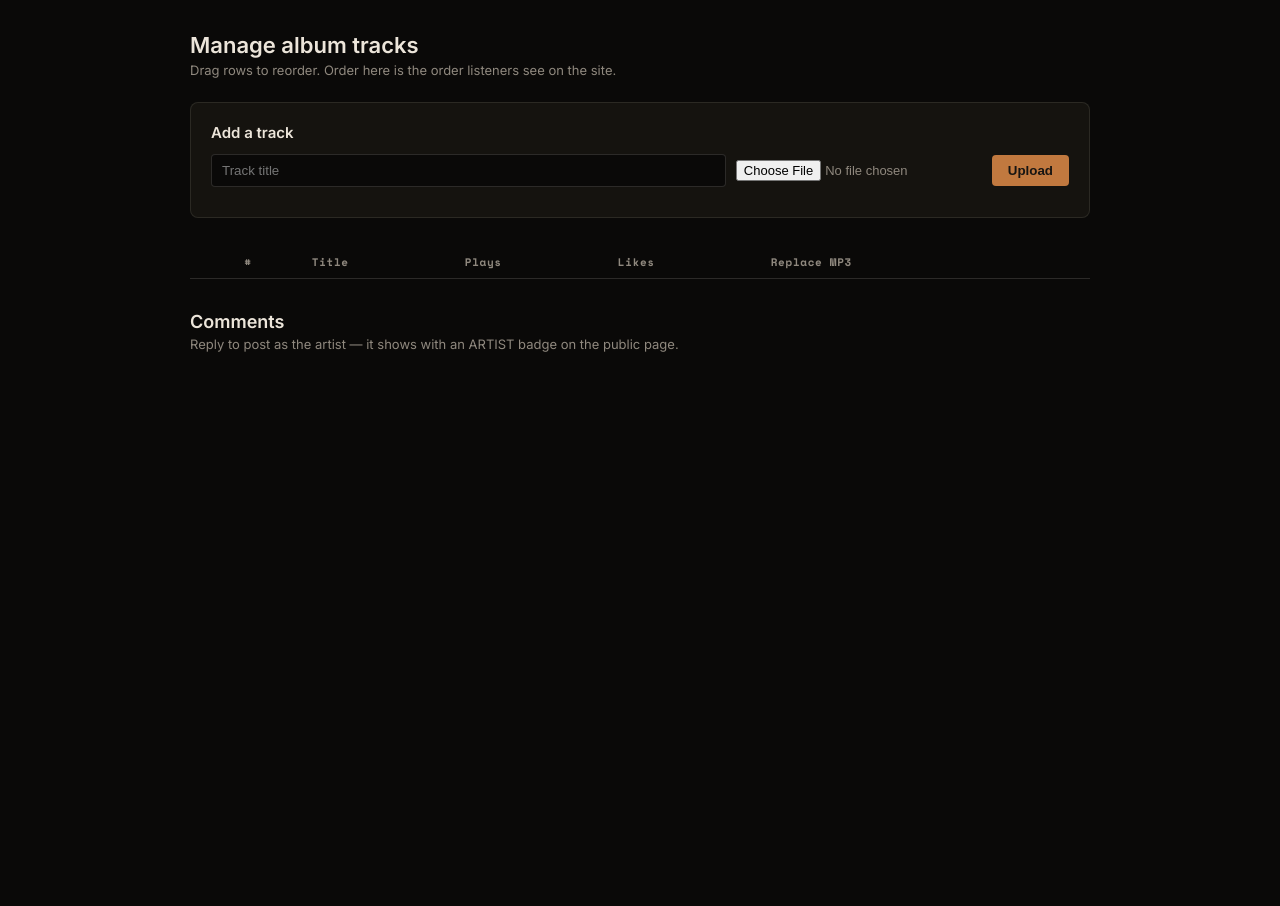
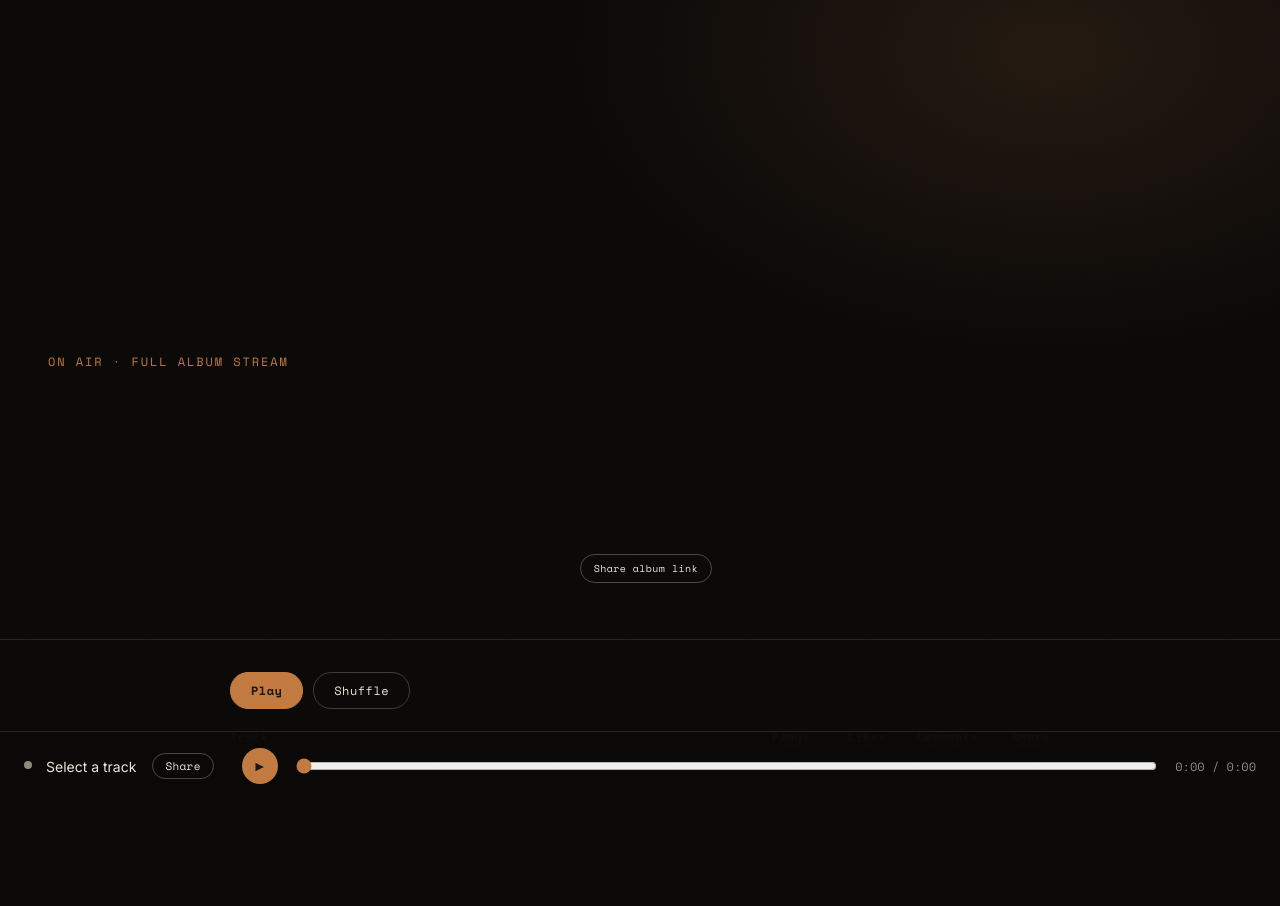
Before and after one commit to jggranners/Granners_Album, a website: page admin/index.html in a window 1280 px wide. Before the commit the page ends 800 px from the top, so only its background shows below. Drawn offline with nearby package versions, Linux system fonts and the light colour scheme; no server answers.

Commit message:
final commit, styling
final commit, styling

```diff
--- a/admin/index.html
+++ b/admin/index.html
@@ -3,47 +3,86 @@
 <head>
 <meta charset="UTF-8" />
 <meta name="viewport" content="width=device-width, initial-scale=1.0" />
-<title>Admin — Manage Tracks</title>
-<link href="https://fonts.googleapis.com/css2?family=Inter:wght@400;500;600&family=Space+Mono:wght@400;700&display=swap" rel="stylesheet" />
-<link rel="stylesheet" href="/admin/admin.css" />
+<title>__TITLE__</title>
+<meta property="og:title" content="__OG_TITLE__" />
+<meta property="og:description" content="__OG_DESC__" />
+<meta property="og:image" content="__OG_IMAGE__" />
+<meta property="og:type" content="music.song" />
+<meta name="twitter:card" content="summary_large_image" />
+<link rel="preconnect" href="https://fonts.googleapis.com" />
+<link rel="preconnect" href="https://fonts.gstatic.com" crossorigin />
+<link href="https://fonts.googleapis.com/css2?family=Bricolage+Grotesque:opsz,wght@6..96,400..700&family=Inter:wght@400;500&family=Space+Mono:wght@400;700&display=swap" rel="stylesheet" />
+<link rel="stylesheet" href="/styles.css" />
 </head>
 <body>
-  <div class="wrap">
-    <h1>Manage album tracks</h1>
-    <p class="hint">Drag rows to reorder. Order here is the order listeners see on the site.</p>
+  <div class="grain"></div>
 
-    <section class="upload-box">
-      <h2>Add a track</h2>
-      <form id="uploadForm">
-        <input type="text" id="uploadTitle" placeholder="Track title" required />
-        <input type="file" id="uploadFile" accept=".mp3,audio/mpeg" required />
-        <button type="submit">Upload</button>
+  <header class="hero">
+    <div class="hero-photo" id="heroPhoto"></div>
+    <div class="hero-scrim"></div>
+    <div class="hero-text">
+      <p class="eyebrow" id="eyebrow">ON AIR &middot; FULL ALBUM STREAM</p>
+      <h1 id="artistName">&nbsp;</h1>
+      <h2 id="albumTitle">&nbsp;</h2>
+      <p class="tagline" id="tagline"></p>
+      <a class="credit" id="credit" href="#"></a>
+      <p class="contributors-note" id="contributorsNote"></p>
+      <button class="share-album-btn" id="shareAlbumBtn">Share album link</button>
+    </div>
+  </header>
+
+  <main class="tracklist-wrap">
+    <div class="playlist-controls">
+      <button class="playlist-btn play-all-btn" id="playAllBtn">Play</button>
+      <button class="playlist-btn shuffle-btn" id="shuffleBtn">Shuffle</button>
+      <span class="total-plays" id="totalPlays"></span>
+    </div>
+    <div class="tracklist-head">
+      <span>Track</span>
+      <span class="col-plays">Plays</span>
+      <span class="col-likes">Likes</span>
+      <span class="col-comments">Comments</span>
+      <span class="col-share">Share</span>
+    </div>
+    <ol class="tracklist" id="tracklist"></ol>
+  </main>
+
+  <footer class="player-bar" id="playerBar">
+    <div class="player-bar-ambient"></div>
+    <div class="player-info">
+      <span class="now-dot-wrap">
+        <span class="now-dot" id="nowDot"></span>
+      </span>
+      <span id="nowTitle">Select a track</span>
+      <button class="now-share" id="shareNowBtn" aria-label="Share this track">Share</button>
+    </div>
+    <audio id="audio" preload="none"></audio>
+    <div class="player-controls">
+      <button id="playPause" aria-label="Play or pause">&#9658;</button>
+      <input type="range" id="seek" min="0" max="100" value="0" />
+      <span class="time" id="timeDisplay">0:00 / 0:00</span>
+    </div>
+  </footer>
+
+  <div class="toast" id="toast"></div>
+
+  <div class="comments-overlay" id="commentsOverlay">
+    <div class="comments-panel">
+      <div class="comments-panel-header">
+        <span id="commentsTrackTitle">Comments</span>
+        <button class="comments-close" id="commentsClose" aria-label="Close comments">&times;</button>
+      </div>
+      <div class="comments-list" id="commentsList"></div>
+      <form class="comments-form" id="commentsForm">
+        <input type="text" id="commentAuthor" placeholder="Your name" maxlength="60" autocomplete="off" />
+        <div class="comments-form-row">
+          <input type="text" id="commentText" placeholder="Say something about this track…" maxlength="500" autocomplete="off" required />
+          <button type="submit">Post</button>
+        </div>
       </form>
-      <p id="uploadStatus" class="status"></p>
-    </section>
-
-    <table id="trackTable">
-      <thead>
-        <tr>
-          <th></th>
-          <th>#</th>
-          <th>Title</th>
-          <th>Plays</th>
-          <th>Likes</th>
-          <th>Replace MP3</th>
-          <th></th>
-        </tr>
-      </thead>
-      <tbody id="trackBody"></tbody>
-    </table>
-
-    <section class="comments-box">
-      <h2>Comments</h2>
-      <p class="hint">Reply to post as <span id="artistNameLabel">the artist</span> — it shows with an ARTIST badge on the public page.</p>
-      <div id="adminCommentsList"></div>
-    </section>
+    </div>
   </div>
 
-  <script src="/admin/admin.js"></script>
+  <script src="/player.js"></script>
 </body>
 </html>
--- a/public/player.js
+++ b/public/player.js
@@ -53,6 +53,9 @@ async function loadConfig() {
   const taglineEl = document.getElementById("tagline");
   taglineEl.textContent = cfg.tagline || "";
   taglineEl.style.display = cfg.tagline ? "" : "none";
+  const contributorsNoteEl = document.getElementById("contributorsNote");
+  contributorsNoteEl.textContent = cfg.contributorsNote || "";
+  contributorsNoteEl.style.display = cfg.contributorsNote ? "" : "none";
   const creditEl = document.getElementById("credit");
   creditEl.textContent = cfg.credit || "";
   if (cfg.credit && cfg.credit.includes("@")) {
@@ -73,6 +76,13 @@ async function loadTracks() {
   const res = await fetch("/api/tracks");
   tracks = await res.json();
   renderTracklist();
+  updateTotalPlays();
+}
+
+function updateTotalPlays() {
+  const total = tracks.reduce((sum, t) => sum + (t.plays || 0), 0);
+  const label = total === 1 ? "total play" : "total plays";
+  document.getElementById("totalPlays").textContent = `${total.toLocaleString()} ${label}`;
 }
 
 function renderTracklist() {
@@ -475,6 +485,7 @@ audio.addEventListener("timeupdate", () => {
           t.plays = data.plays;
           const row = getTrackRow(t.id);
           if (row) row.querySelector(".track-plays").textContent = data.plays;
+          updateTotalPlays();
         });
     }
   }
--- a/site.config.js
+++ b/site.config.js
@@ -6,6 +6,7 @@ module.exports = {
   eyebrow: "GRANNERS · DOUBLE ALBUM STREAM",
   tagline: "",
   credit: "pluginjunky@gmail.com",
+  contributorsNote: "Thank you both Elliot Joyce and Alan Whittiker for your sprinkles of magic x",
 
   // Palette pulled from the two source photos: warm amber/rust from the
   // tunnel shot's glow, deep wine from its far edge, near-black from the
```
